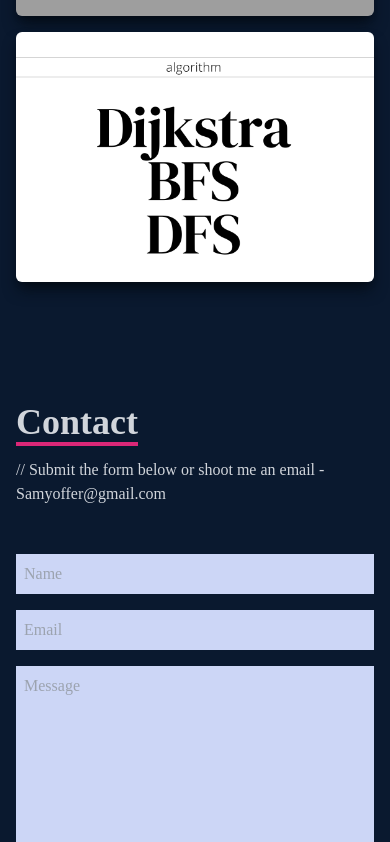
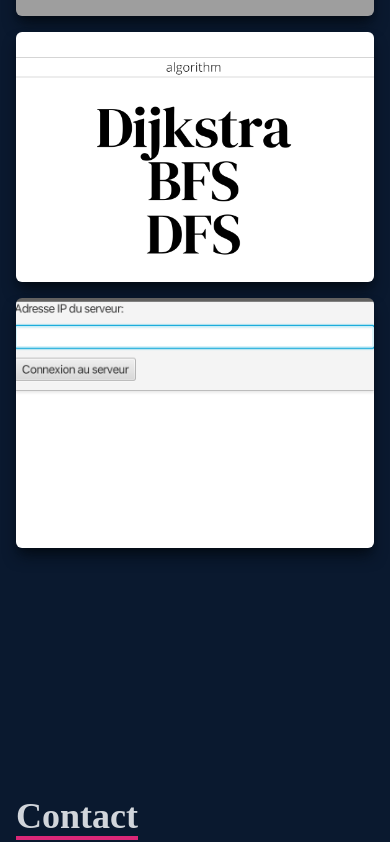
Before and after one commit to SamyOffer/Portfolio, a React (Create React App) app: page / in a window 390 px wide. Shown: the part 3990-4832 px from the top of the page. Built offline with nearby package versions, Linux system fonts and the light colour scheme; grey boxes are pictures that could not be loaded.

Commit message:
add backup projects

```diff
--- a/src/App.js
+++ b/src/App.js
@@ -8,7 +8,7 @@ import Contact from './components/Contact';
 
 function App() {
   return (
-    <div>
+    <div className='App'>
       <Navbar />
       <Home />
       <About />
--- a/src/components/Work.jsx
+++ b/src/components/Work.jsx
@@ -39,7 +39,7 @@ const Work = () => {
   };
 
   return (
-    <div name="work" className="w-full md:h-screen text-gray-300 bg-[#0a192f]">
+    <div name="work" className="w-full md:h-screen text-gray-300 bg-[#0a192f] mb-32">
       <div className="max-w-[1000px] mx-auto p-4 flex flex-col justify-center w-full h-full">
         <div className="pb-8">
           <p className="text-4xl font-bold inline border-b-4 text-gray-300 border-pink-600">
--- a/src/data/data.js
+++ b/src/data/data.js
@@ -4,6 +4,7 @@ import WebSitePortfolio from '../assets/projects/WebSitePortfolio.png'
 import PomodoroTimer from '../assets/projects/PomodoroTimer.png'
 import SneakersShop from '../assets/projects/SneakersShop.png'
 import Algorithm from '../assets/projects/Algorithme.png'
+import Backup_Project from '../assets/projects/Backup_Project.png'
 
 export const data=[
     {
@@ -141,5 +142,34 @@ To achieve this goal, I implemented the Dijkstra and BFS (Breadth-first search)
 
 
 `
+    },
+    {
+        id:7,
+        name:"Backup Project",
+        image:Backup_Project,
+        github:"https://github.com/SamyOffer/TD-Cloud-Sauvegarde-Client",
+        description:`
+This application has been developed to simplify the file backup process by allowing the user to specify file extensions to be backed up in
+addition to the basic ones: "txt, pdf, jpg, jpeg, png, docx, xlsx, mp3, mp4, html".
+Files are XOR-encrypted on the client side before being sent to the server.
+The client also decrypts the data when it retrieves it from the server.
+
+**Technologies Used:**
+- Java, JavaFX
+
+**Project Duration**
+- It took me 2 weeks to complete this project with my teammates.
+
+**Work Methods and Results**
+- Implemented Client/Server architecture. We used JavaFX to make a GUI for the client side.
+- Implemented XOR encryption/decryption algorithm.
+
+**Skills Acquired**
+
+* XOR encryption/decryption algorithm
+* Client/Server architecture
+* JavaFX GUI development
+
+`
     }
 ]
--- a/src/index.css
+++ b/src/index.css
@@ -28,3 +28,7 @@
         hsla(242, 74%, 61%, 0.8)
     )!important;
 }
+
+.App{
+    background-color: #0a192f;
+}
```
Also changed, not shown: src/assets/projects/Backup_Project.png (added).
